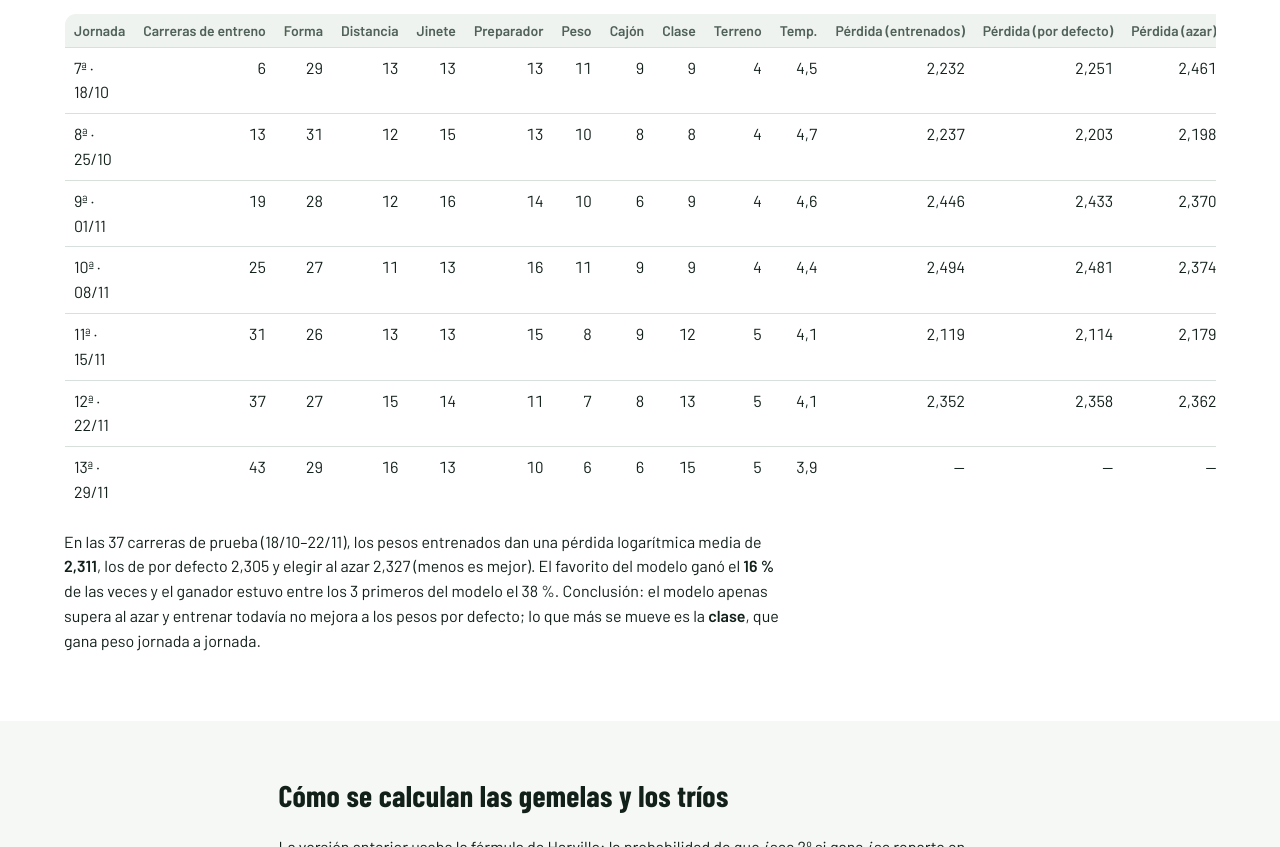
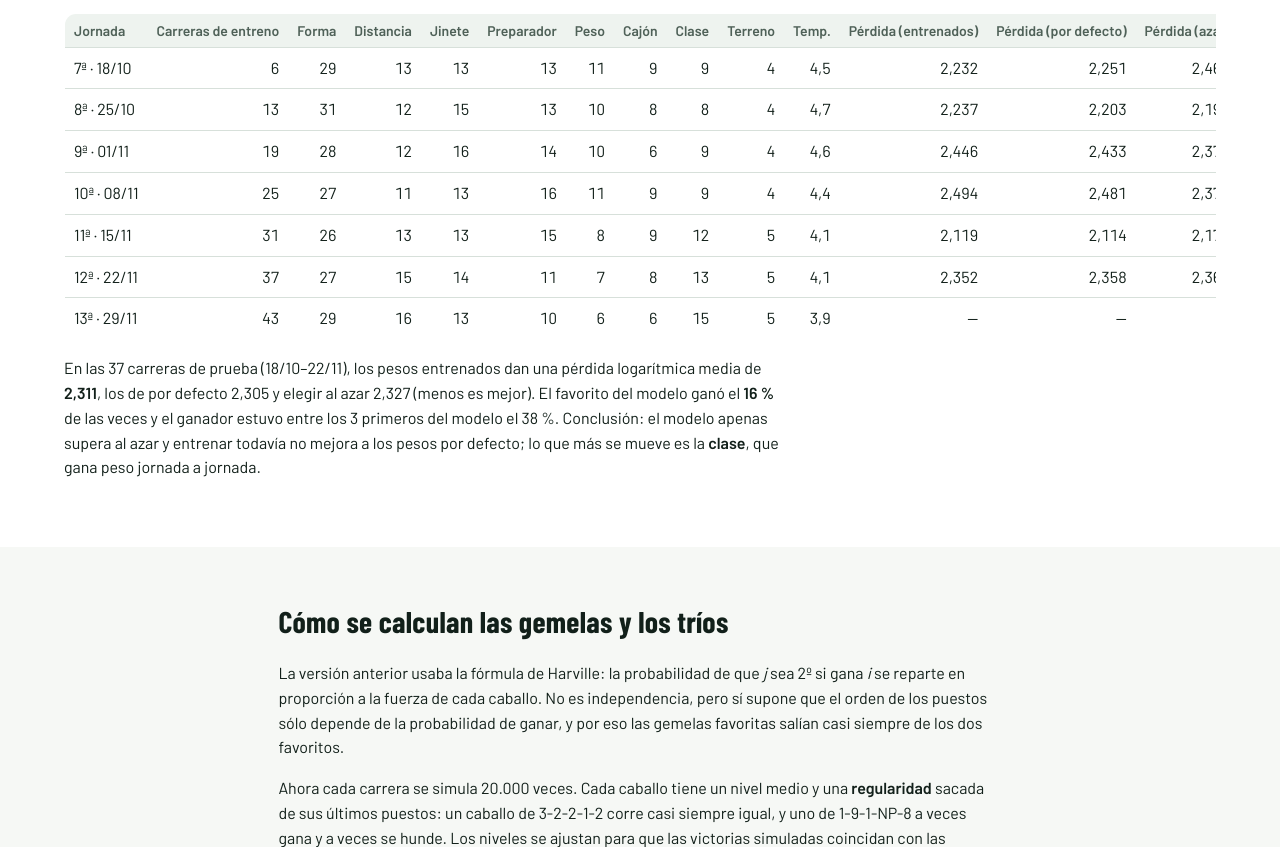
Before and after one commit to JMunoz2004/pronostico-zarzuela, a plain HTML site: page index.html in a window 1280 px wide. Shown: the part 3326-4173 px from the top of the page. Drawn offline with nearby package versions, Linux system fonts and the light colour scheme.

Commit message:
Tabla de jornadas sin cortes de línea
Co-Authored-By: Claude Opus 5.5 <noreply@anthropic.com>
Claude-Session: https://claude.ai/code/session_01PZQ8GCLwiwpXea7ekcr7wV

```diff
--- a/index.html
+++ b/index.html
@@ -762,7 +762,7 @@ function sum(){
 }
 function wf(){
   const ks=FKEYS;
-  document.getElementById("wf").innerHTML=`<div class="scroll"><table><thead><tr><th>Jornada</th><th class="n">Carreras de entreno</th>${ks.map(k=>`<th class="n">${FNAMES[k]}</th>`).join("")}<th class="n">Temp.</th><th class="n">Pérdida (entrenados)</th><th class="n">Pérdida (por defecto)</th><th class="n">Pérdida (azar)</th></tr></thead><tbody>${TRAINED.rows.map(r=>`<tr><td>${r.jornada}ª · ${r.d}</td><td class="n">${r.nTrain}</td>${ks.map(k=>`<td class="n">${r.W[k]}</td>`).join("")}<td class="n">${dec(r.T)}</td><td class="n">${r.test?r.test.ll.toFixed(3).replace(".",","):"—"}</td><td class="n">${r.testDef?r.testDef.ll.toFixed(3).replace(".",","):"—"}</td><td class="n">${r.test?r.test.llU.toFixed(3).replace(".",","):"—"}</td></tr>`).join("")}</tbody></table></div>`;
+  document.getElementById("wf").innerHTML=`<div class="scroll"><table><thead><tr><th>Jornada</th><th class="n">Carreras de entreno</th>${ks.map(k=>`<th class="n">${FNAMES[k]}</th>`).join("")}<th class="n">Temp.</th><th class="n">Pérdida (entrenados)</th><th class="n">Pérdida (por defecto)</th><th class="n">Pérdida (azar)</th></tr></thead><tbody>${TRAINED.rows.map(r=>`<tr><td style="white-space:nowrap">${r.jornada}ª · ${r.d}</td><td class="n">${r.nTrain}</td>${ks.map(k=>`<td class="n">${r.W[k]}</td>`).join("")}<td class="n">${dec(r.T)}</td><td class="n">${r.test?r.test.ll.toFixed(3).replace(".",","):"—"}</td><td class="n">${r.testDef?r.testDef.ll.toFixed(3).replace(".",","):"—"}</td><td class="n">${r.test?r.test.llU.toFixed(3).replace(".",","):"—"}</td></tr>`).join("")}</tbody></table></div>`;
   const s=TRAINED.summary;
   document.getElementById("wfsum").innerHTML=`<p>En las ${s.trained.n} carreras de prueba (18/10–22/11), los pesos entrenados dan una pérdida logarítmica media de <b>${s.trained.ll.toFixed(3).replace(".",",")}</b>, los de por defecto ${s.def.ll.toFixed(3).replace(".",",")} y elegir al azar ${s.trained.llU.toFixed(3).replace(".",",")} (menos es mejor). El favorito del modelo ganó el <b>${(s.trained.hit*100).toFixed(0)} %</b> de las veces y el ganador estuvo entre los 3 primeros del modelo el ${(s.trained.t3*100).toFixed(0)} %. Conclusión: el modelo apenas supera al azar y entrenar todavía no mejora a los pesos por defecto; lo que más se mueve es la <b>clase</b>, que gana peso jornada a jornada.</p>`;
   const c=TRAINED.combo;
```
